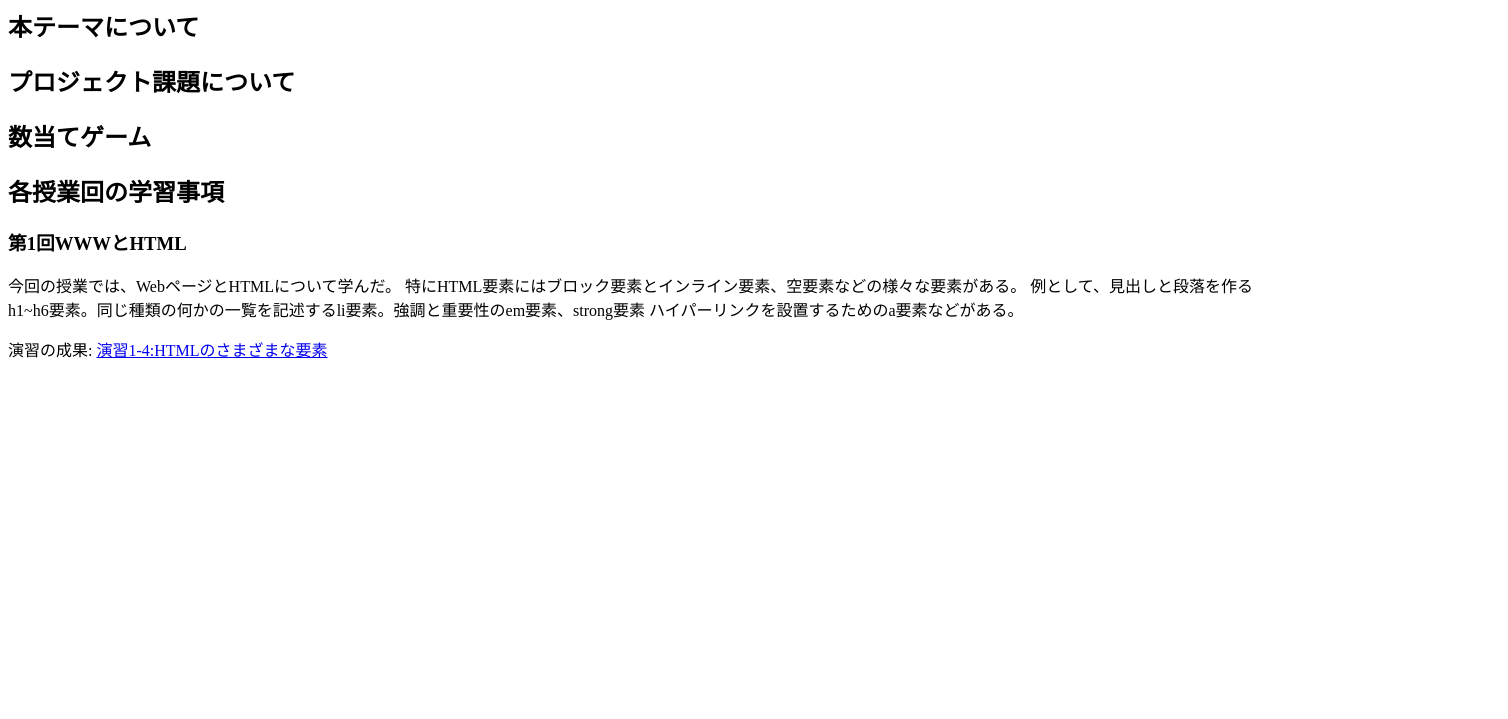
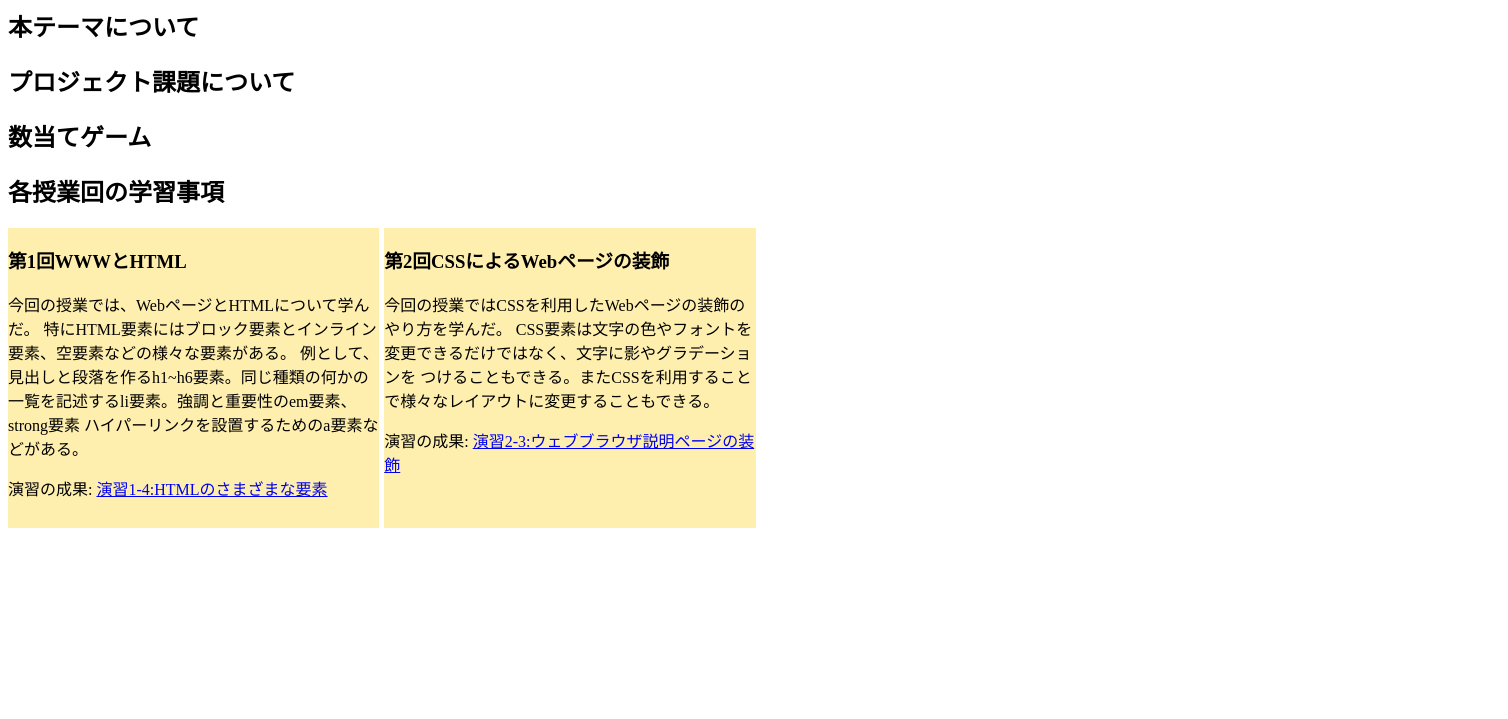
Before and after one commit to G386202023/medialabo, a plain HTML site: page index.html in a window 1280 px wide. Shown: the part 81-800 px from the top of the page, 1508 px wide, since content can reach past the window. Drawn offline with Linux system fonts and the light colour scheme.

Commit message:
第二回

```diff
--- a/index.css
+++ b/index.css
@@ -1,3 +1,15 @@
 h1 {
-    color: aqua;
+    color: rgb(53, 113, 193);
 }
+
+div#jugyou {
+	display: grid;
+	grid-template-columns: 1fr 1fr 1fr 1fr;
+	grid-auto-rows: 300px 300px;
+	grid-gap: 5px;
+	width: 1500px;
+}
+
+div#jugyou > div {
+	background-color: #ffefaf;
+}
--- a/index.html
+++ b/index.html
@@ -5,7 +5,7 @@
     <title>My test page</title>
     <link rel="stylesheet" href="index.css">
   </head>
-  <body>
+
     <h1>「Webコンテンツ作成」の成果</h1>
 
     <h2>本テーマについて</h2>
@@ -15,7 +15,9 @@
     <h2>数当てゲーム</h2>
 
     <h2>各授業回の学習事項</h2>
-      <h3>第1回WWWとHTML</h3>
+    <div id="jugyou">
+      <div>
+        <h3>第1回WWWとHTML</h3>
           <p>今回の授業では、WebページとHTMLについて学んだ。
             特にHTML要素にはブロック要素とインライン要素、空要素などの様々な要素がある。
             例として、見出しと段落を作るh1~h6要素。同じ種類の何かの一覧を記述するli要素。強調と重要性のem要素、strong要素
@@ -26,5 +28,18 @@
              title="演習1-4"
              target="_blank">演習1-4:HTMLのさまざまな要素</a>
           </p>
+      </div>
+      <div>
+        <h3>第2回CSSによるWebページの装飾</h3>
+          <p>今回の授業ではCSSを利用したWebページの装飾のやり方を学んだ。
+            CSS要素は文字の色やフォントを変更できるだけではなく、文字に影やグラデーションを
+            つけることもできる。またCSSを利用することで様々なレイアウトに変更することもできる。
+          </p>
+          <p>演習の成果:
+            <a href="practice-css/browser-intro.html"
+               title="演習2-3"
+               target="_blank">演習2-3:ウェブブラウザ説明ページの装飾</a>
+            </p>
+      </div>
   </body>
 </html>
```
Also changed, not shown: project.html (+1 -0 lines), project.css (added).
